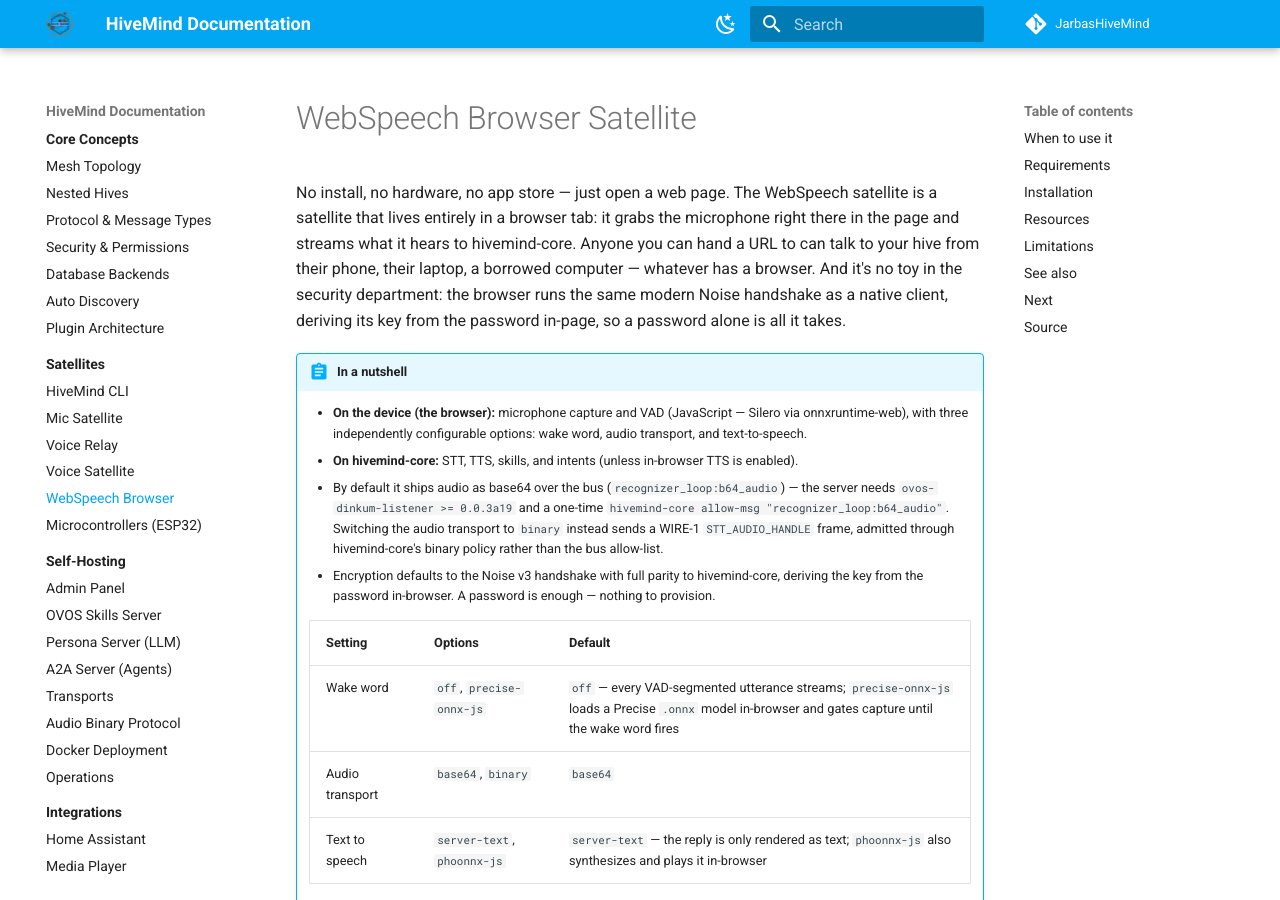
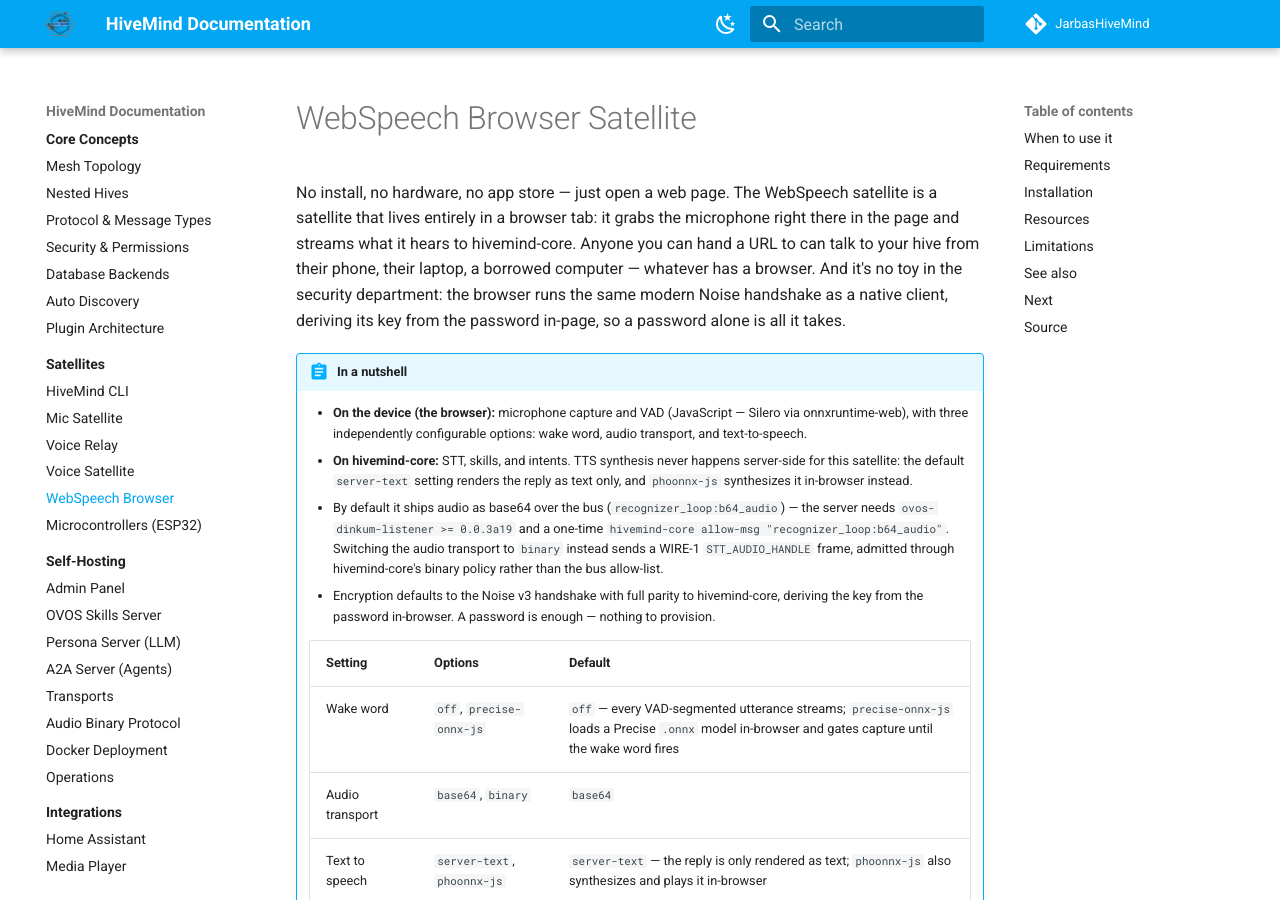
Before and after one commit to JarbasHiveMind/HiveMind-community-docs, an MkDocs documentation site: the page built from docs/satellites/webspeech.md, in a window 1280 px wide and 900 px high. Built offline with MkDocs 1.6.1 and Material for MkDocs 9.7.7, drawn with Linux system fonts in a browser that asks for light colours.

Commit message:
fix: webspeech.md contradicted itself on where TTS synthesis happens
The nutshell said hivemind-core does TTS "unless in-browser TTS is
enabled," implying server-side synthesis by default. The settings
table, two lines below, correctly said the server-text default only
renders text with no audio synthesized anywhere. Verified against
hivemind-webspeech's src/index.js: onMycroftSpeak only ever plays
audio via speakWithPhoonnx() when config.tts === 'phoonnx-js'; the
client never requests server-side TTS audio in either mode.
Corrected the nutshell to match the table.

Co-Authored-By: Claude Fable 5 <noreply@anthropic.com>

```diff
--- a/docs/satellites/webspeech.md
+++ b/docs/satellites/webspeech.md
@@ -10,7 +10,9 @@ password alone is all it takes.
 
 !!! abstract "In a nutshell"
     - **On the device (the browser):** microphone capture and VAD (JavaScript — Silero via onnxruntime-web), with three independently configurable options: wake word, audio transport, and text-to-speech.
-    - **On hivemind-core:** STT, TTS, skills, and intents (unless in-browser TTS is enabled).
+    - **On hivemind-core:** STT, skills, and intents. TTS synthesis never happens server-side for
+      this satellite: the default `server-text` setting renders the reply as text only, and
+      `phoonnx-js` synthesizes it in-browser instead.
     - By default it ships audio as base64 over the bus (`recognizer_loop:b64_audio`) — the server needs `ovos-dinkum-listener >= 0.0.3a19` and a one-time `hivemind-core allow-msg "recognizer_loop:b64_audio"`. Switching the audio transport to `binary` instead sends a WIRE-1 `STT_AUDIO_HANDLE` frame, admitted through hivemind-core's binary policy rather than the bus allow-list.
     - Encryption defaults to the Noise v3 handshake with full parity to hivemind-core, deriving the key from the password in-browser. A password is enough — nothing to provision.
 
```
